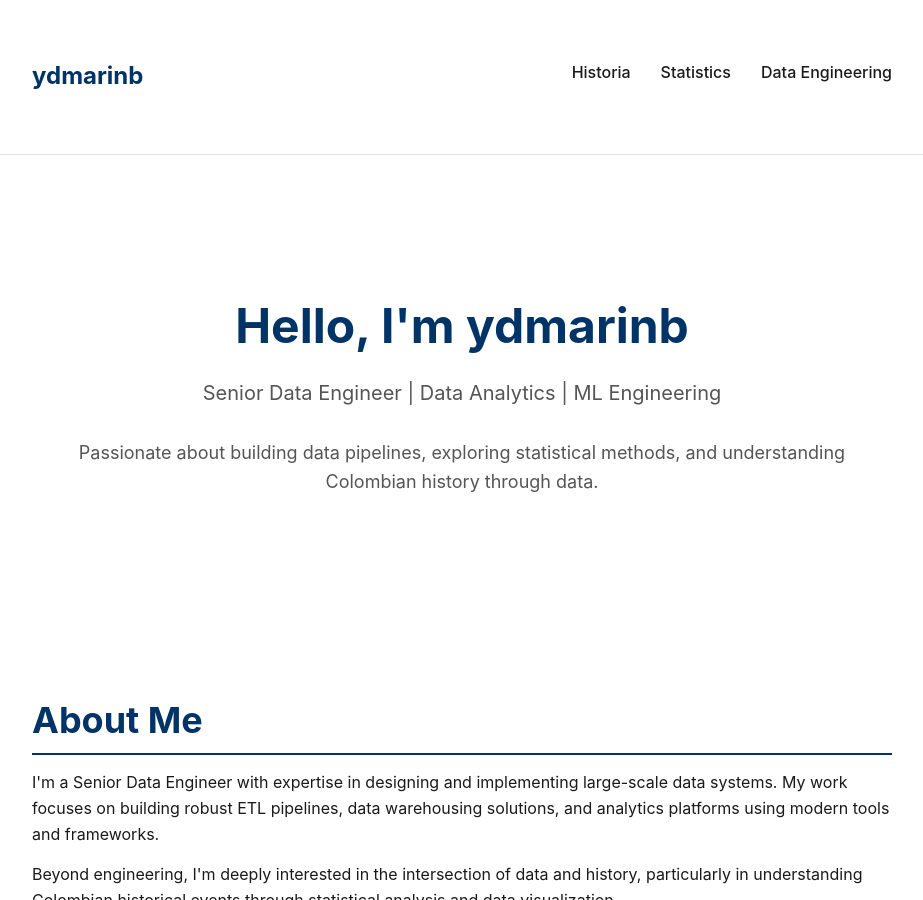
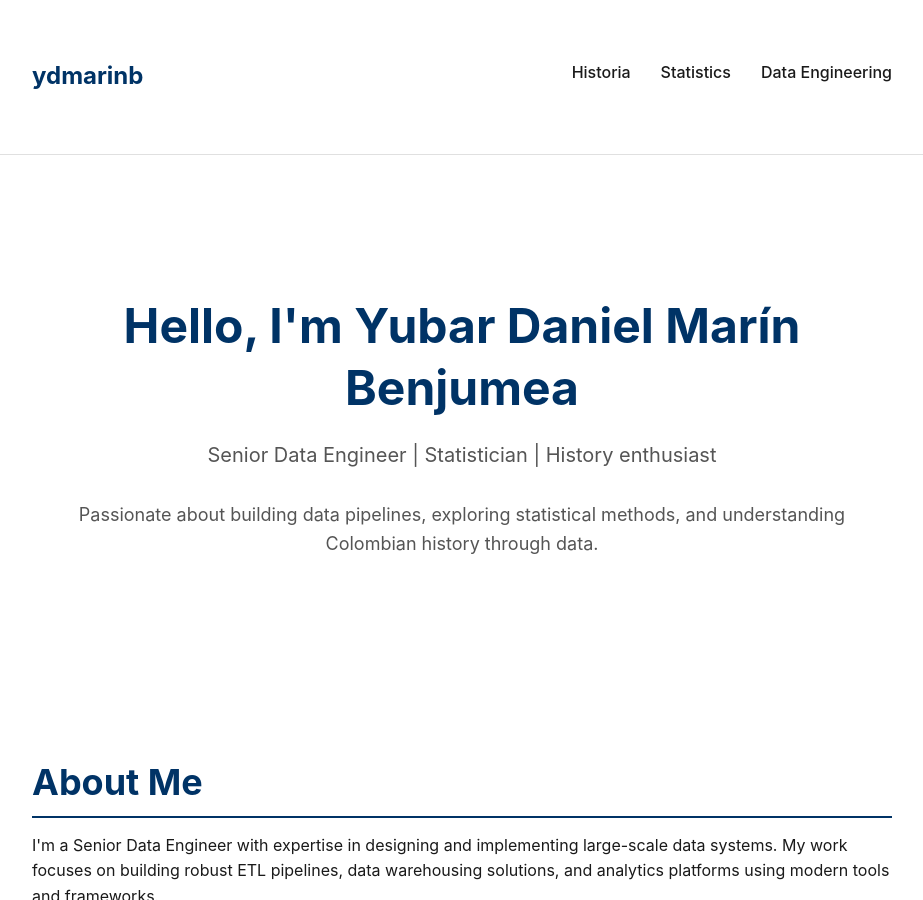
Before and after one commit to ydmarinb/ydmarinb.github.io, a Jekyll site: the page index.html, which Jekyll copies as it is, in a window 1280 px wide and 900 px high. Shown: the whole window, without its empty margins (178-1101 px from the left). Built offline with Jekyll 4.4.1, drawn with Linux system fonts in a browser that asks for light colours; nearby versions of some CDN libraries.

Commit message:
refactor: update personal profile details and improve HTML formatting in index.html

```diff
--- a/index.html
+++ b/index.html
@@ -1,11 +1,13 @@
 <!DOCTYPE html>
 <html lang="en">
+
 <head>
   <meta charset="UTF-8">
   <meta name="viewport" content="width=device-width, initial-scale=1.0">
   <meta name="description" content="Senior Data Engineer - Data Engineering, Colombian History & Statistics">
   <title>ydmarinb - Senior Data Engineer</title>
-  <link rel="stylesheet" href="https://fonts.googleapis.com/css2?family=Inter:wght@400;500;600;700&family=Roboto:wght@400;500;700&display=swap">
+  <link rel="stylesheet"
+    href="https://fonts.googleapis.com/css2?family=Inter:wght@400;500;600;700&family=Roboto:wght@400;500;700&display=swap">
   <link rel="stylesheet" href="/assets/style.css">
 
   <!-- MathJax for Equations -->
@@ -19,6 +21,7 @@
   <script src="https://cdn.jsdelivr.net/npm/prismjs@1.29.0/components/prism-sql.min.js"></script>
   <script src="https://cdn.jsdelivr.net/npm/prismjs@1.29.0/components/prism-scala.min.js"></script>
 </head>
+
 <body>
   <header>
     <div class="container">
@@ -37,10 +40,11 @@
     <div class="container">
       <!-- Hero Section -->
       <section class="hero">
-        <h1>Hello, I'm ydmarinb</h1>
-        <p class="subtitle">Senior Data Engineer | Data Analytics | ML Engineering</p>
+        <h1>Hello, I'm Yubar Daniel Marín Benjumea</h1>
+        <p class="subtitle">Senior Data Engineer | Statistician | History enthusiast</p>
         <p style="margin-bottom: 40px; font-size: 18px; color: #555;">
-          Passionate about building data pipelines, exploring statistical methods, and understanding Colombian history through data.
+          Passionate about building data pipelines, exploring statistical methods, and understanding Colombian history
+          through data.
         </p>
       </section>
 
@@ -68,7 +72,8 @@
           </div>
           <div class="interest-item">
             <h3>📊 Statistics</h3>
-            <p>Exploring statistical methods and probabilistic models to extract insights from data and support decision-making</p>
+            <p>Exploring statistical methods and probabilistic models to extract insights from data and support
+              decision-making</p>
           </div>
           <div class="interest-item">
             <h3>🇨🇴 Colombian History</h3>
@@ -86,7 +91,8 @@
         </p>
         <a href="/statistics.html" class="btn">View Statistics →</a>
         <a href="/historia.html" class="btn" style="background-color:#c0392b; margin-left: 10px;">View History →</a>
-        <a href="/data-engineering.html" class="btn" style="background-color:#1a8754; margin-left: 10px;">View Data Eng →</a>
+        <a href="/data-engineering.html" class="btn" style="background-color:#1a8754; margin-left: 10px;">View Data Eng
+          →</a>
       </section>
 
       <!-- Quick Links Section -->
@@ -115,9 +121,10 @@
 
   <script>
     // Prism.js highlightAll
-    document.addEventListener('DOMContentLoaded', function() {
+    document.addEventListener('DOMContentLoaded', function () {
       Prism.highlightAll();
     });
   </script>
 </body>
+
 </html>
```
